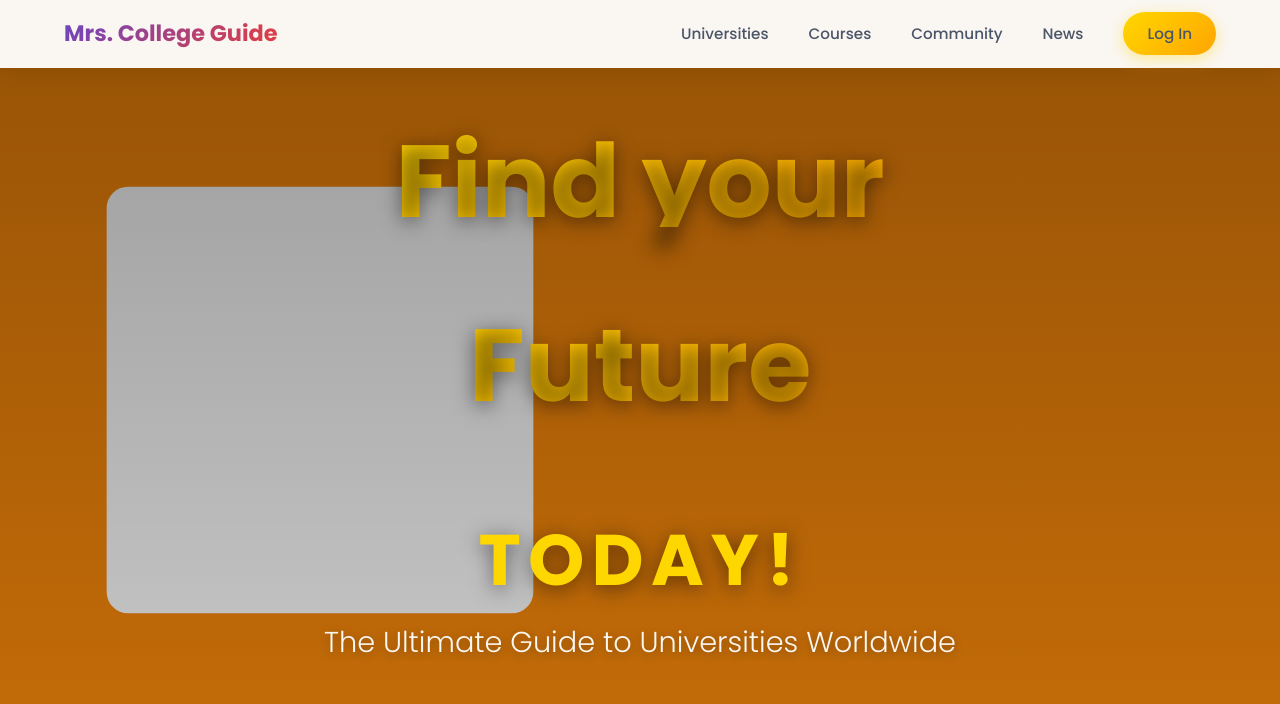
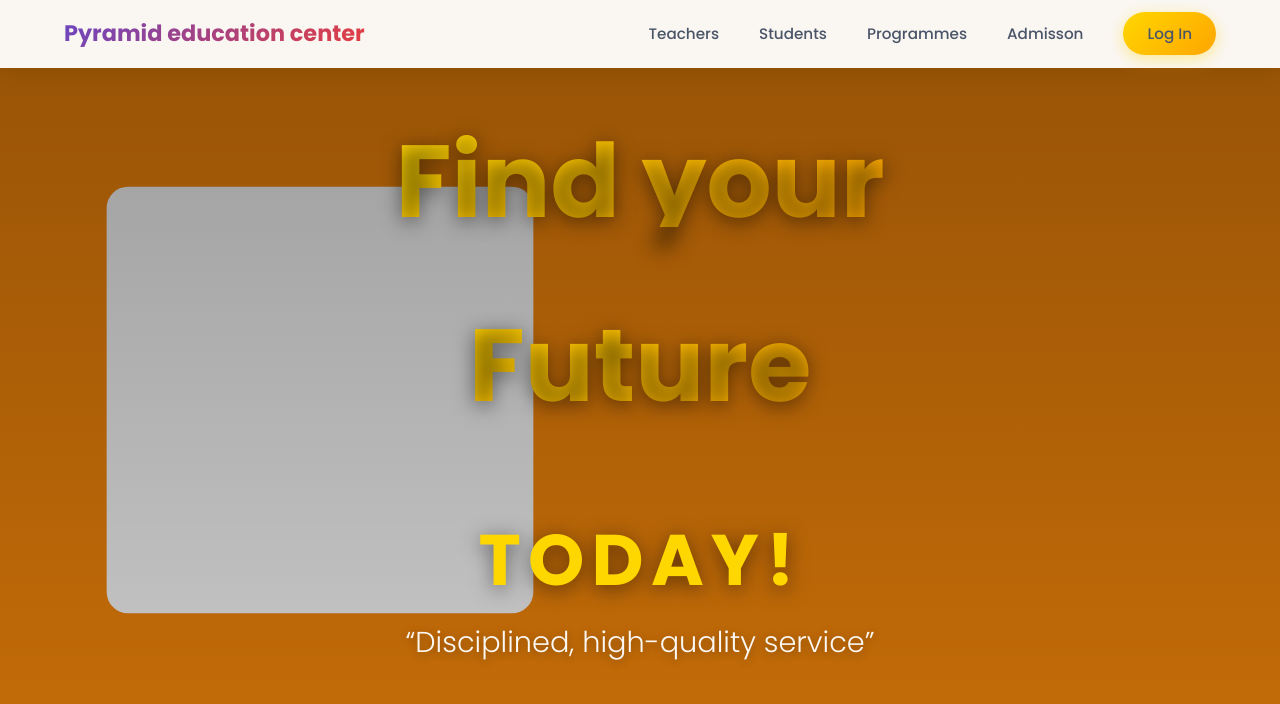
Before and after one commit to arulini-dev/pyramid, a plain HTML site: page index.html in a window 1280 px wide. Drawn offline with Linux system fonts and the light colour scheme.

Commit message:
changehtml

```diff
--- a/index.html
+++ b/index.html
@@ -3,7 +3,7 @@
 <head>
     <meta charset="UTF-8">
     <meta name="viewport" content="width=device-width, initial-scale=1.0">
-    <title>Mrs. College Guide - Find your Future Today!</title>
+    <title>Pyramid education center</title>
     <link rel="stylesheet" href="style.css">
     <link href="https://fonts.googleapis.com/css2?family=Poppins:wght@300;400;500;600;700&display=swap" rel="stylesheet">
 </head>
@@ -11,13 +11,13 @@
     <header>
         <nav class="navbar">
             <div class="logo">
-                <span class="logo-text">Mrs. College Guide</span>
+                <span class="logo-text">Pyramid education center</span>
             </div>
             <ul class="nav-menu">
-                <li><a href="#universities">Universities</a></li>
-                <li><a href="#courses">Courses</a></li>
-                <li><a href="#community">Community</a></li>
-                <li><a href="#news">News</a></li>
+                <li><a href="#Teachers">Teachers</a></li>
+                <li><a href="#Students">Students</a></li>
+                <li><a href="#Programmes">Programmes</a></li>
+                <li><a href="#Admisson">Admisson</a></li>
                 <li><a href="#" class="login-btn">Log In</a></li>
             </ul>
             <div class="hamburger">
@@ -36,7 +36,7 @@
                 <span class="highlight">Future</span><br>
                 <span class="today">Today!</span>
             </h1>
-            <p class="subtitle">The Ultimate Guide to Universities Worldwide</p>
+            <p class="subtitle">“Disciplined, high-quality service”</p>
         </div>
     </main>
 
```
